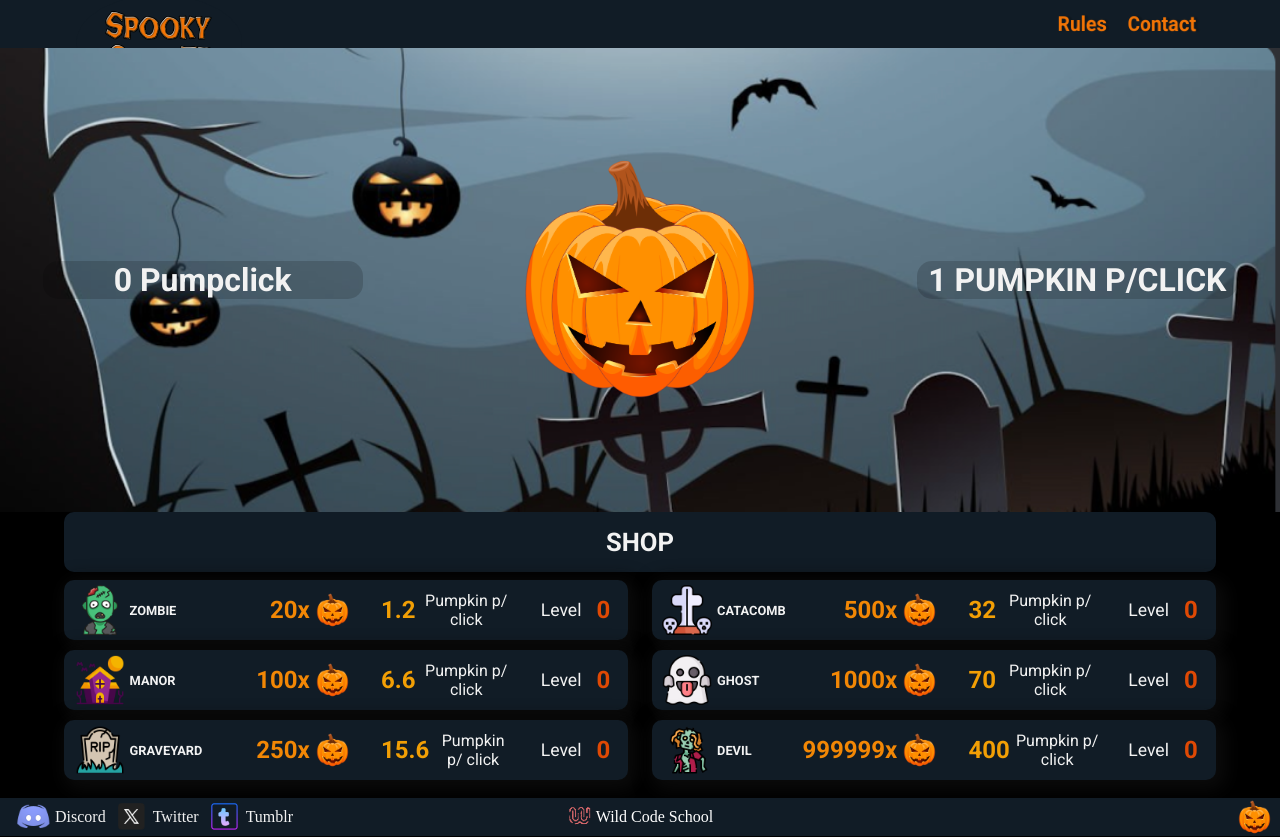
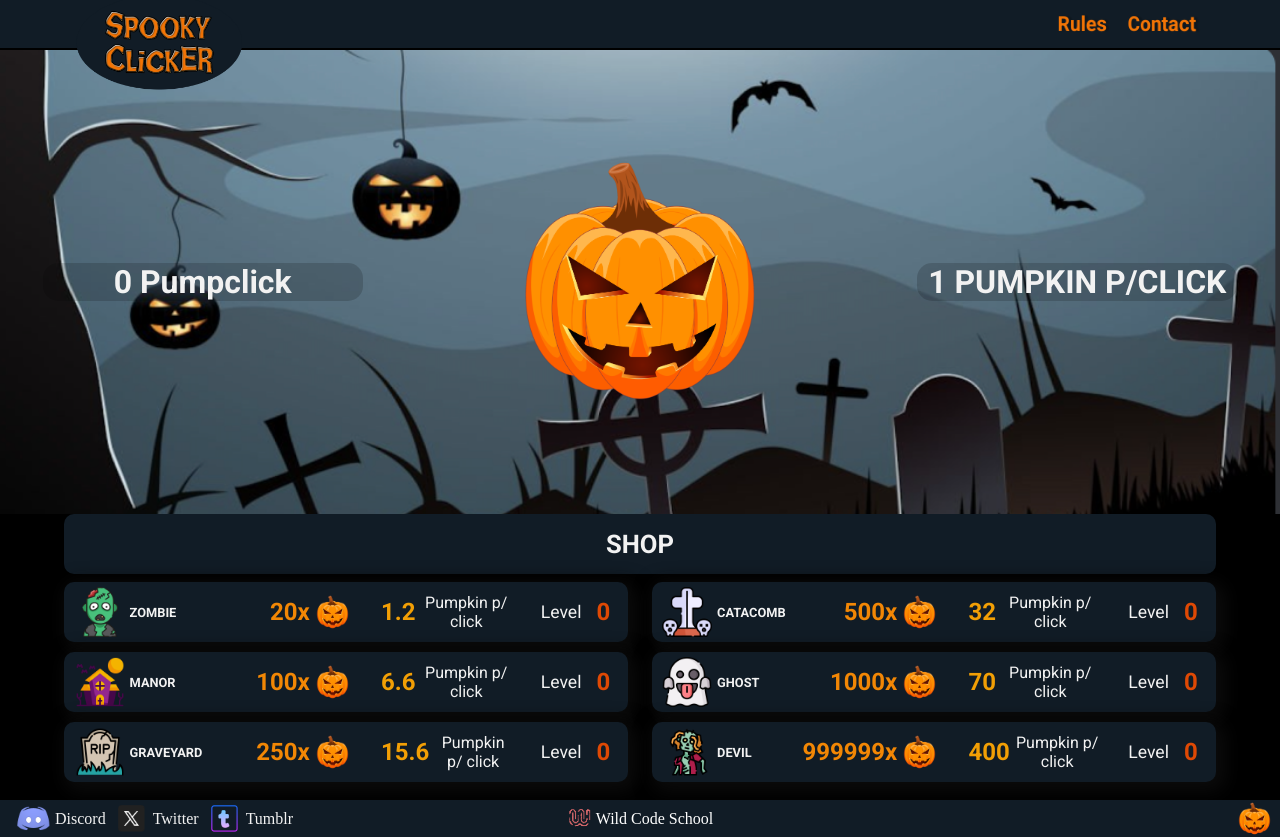
Before and after one commit to TitouanGris/Spooky_Clicker, a plain HTML site: page index2.html in a window 1280 px wide. Drawn offline with Linux system fonts and the light colour scheme.

Commit message:
responsive correct

```diff
--- a/CSS/style.css
+++ b/CSS/style.css
@@ -18,6 +18,15 @@ html, body, :root {
     --text-color: #f2f2f2;
     --background-color: black;
     --transparent-background: rgba(0, 0, 0, 0.165);
+}
+
+header {
+    position : absolute;
+    top: 0;
+    left: 0;
+    z-index: 20;
+    width: 100vw;
+    height:50px;
 }
 
 #canvas {
@@ -66,7 +75,7 @@ nav {
     width: 15vw;
     margin-left: 5vw;
     position: absolute;
-    z-index: 1;
+    z-index: 1000;
     transform: translateY(-15%);
 }
 
@@ -81,6 +90,7 @@ nav {
 /*Partie citrouille et compteurs*/
 
 .picture-background {
+    margin-top: 50px;
     background-image: url("/Spooky_Clicker/docs/assets/Images/background.png");
     display: flex;
     justify-content: space-around;
@@ -89,7 +99,6 @@ nav {
     width: 100vw;
     padding: 5vh 0 5vh 0;
     overflow: hidden;
-    z-index: 0;
 }
 
 #boutonClic {
@@ -719,6 +728,17 @@ h3 {
 
 @media (max-width: 460px) {
 
+    .picture-background {
+        margin-top: 0;
+    }
+
+    header {
+        z-index: 0;
+    }
+
+    .logo-titles {
+        z-index: 0;
+    }
     body{
         overflow-x: hidden;
     }
```
